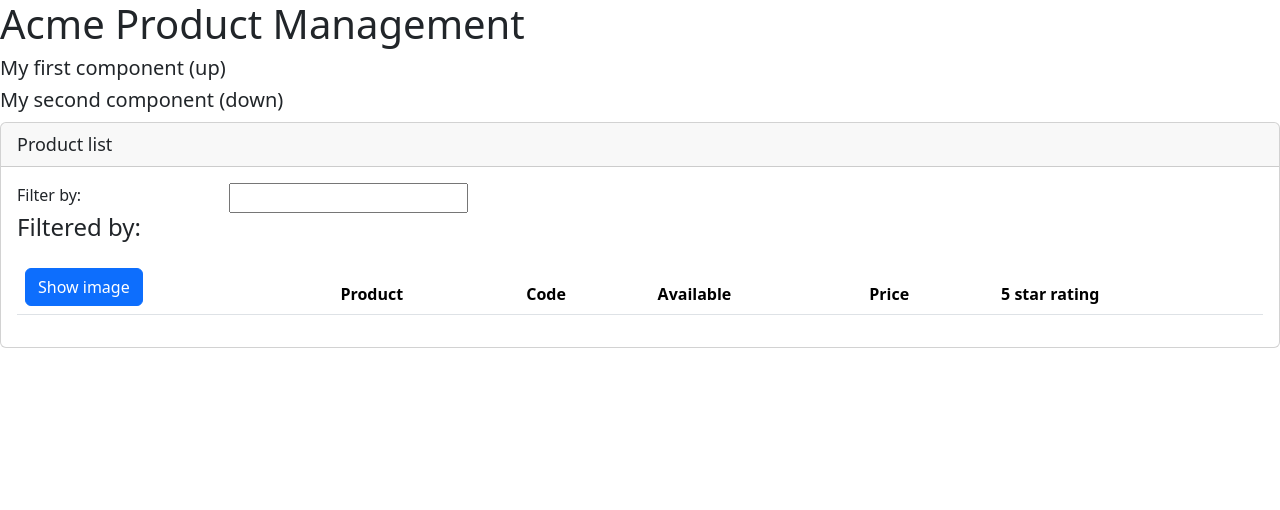
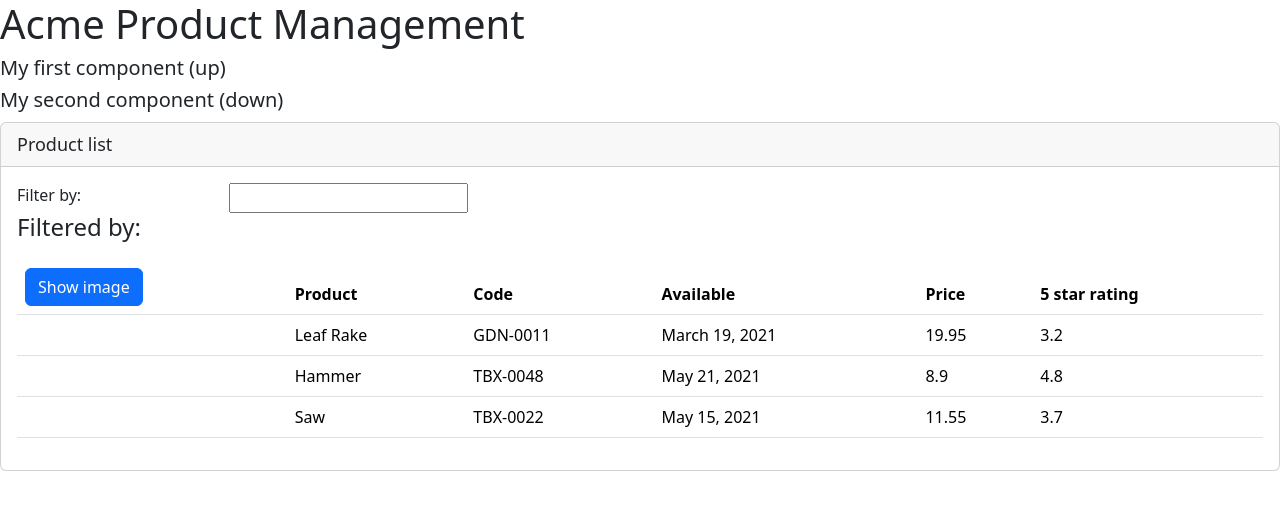
Before and after one commit to EviBera/Learn-Angular, an Angular app in the folder APM/: page / in a window 1280 px wide. Shown: the top 510 px of the page. Built offline with nearby package versions, Linux system fonts and the light colour scheme.

Commit message:
Populate table with some product data

```diff
--- a/APM/src/app/products/product-list.component.html
+++ b/APM/src/app/products/product-list.component.html
@@ -1,7 +1,7 @@
 <div class="card">
 
     <div class="card-header">
-        Product list
+        {{pageTitle}}
     </div>
 
     <div class="card-body">
@@ -17,7 +17,7 @@
             </div>
         </div>
         <div class="table-responsive">
-            <table class="table">
+            <table class="table" *ngIf="products.length">
                 <thead>
                     <tr>
                         <th>
@@ -33,7 +33,14 @@
                     </tr>
                 </thead>
                 <tbody>
-
+                    <tr *ngFor="let product of products">
+                        <td></td>
+                        <td>{{product.productName}}</td>
+                        <td>{{product.productCode}}</td>
+                        <td>{{product.releaseDate}}</td>
+                        <td>{{product.price}}</td>
+                        <td>{{product.starRating}}</td>
+                    </tr>
                 </tbody>
             </table>
         </div>
--- a/APM/src/app/products/product-list.component.ts
+++ b/APM/src/app/products/product-list.component.ts
@@ -6,4 +6,36 @@
 })
 export class ProductListComponent {
     pageTitle: string = 'Product list';
+    products: any[] = [
+        {
+            "productId": 1,
+            "productName": "Leaf Rake",
+            "productCode": "GDN-0011",
+            "releaseDate": "March 19, 2021",
+            "description": "Leaf rake with 48-inch wooden handle.",
+            "price": 19.95,
+            "starRating": 3.2,
+            "imageUrl": "assets/images/leaf_rake.png"
+          },
+        {
+            "productId": 5,
+            "productName": "Hammer",
+            "productCode": "TBX-0048",
+            "releaseDate": "May 21, 2021",
+            "description": "Curved claw steel hammer",
+            "price": 8.9,
+            "starRating": 4.8,
+            "imageUrl": "assets/images/hammer.png"
+          },
+          {
+            "productId": 8,
+            "productName": "Saw",
+            "productCode": "TBX-0022",
+            "releaseDate": "May 15, 2021",
+            "description": "15-inch steel blade hand saw",
+            "price": 11.55,
+            "starRating": 3.7,
+            "imageUrl": "assets/images/saw.png"
+          }
+    ];
 }
```
